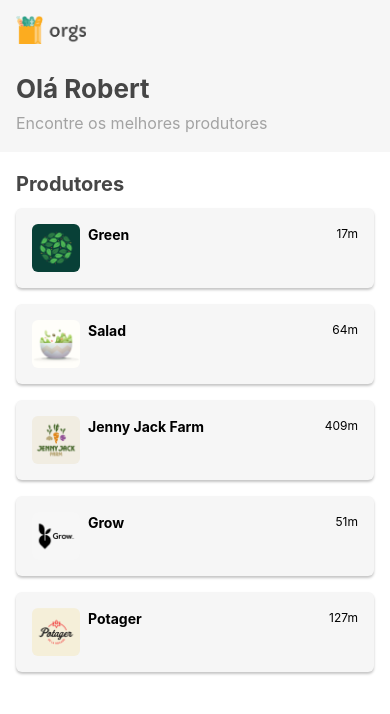
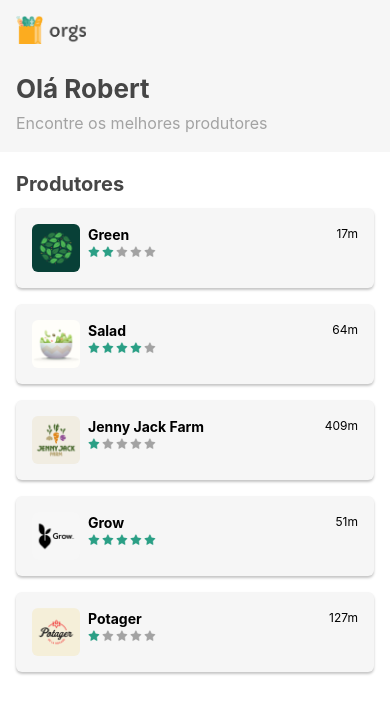
Before and after one commit to RA4Z/orgsHooks, a React Native app: screen / in a window 390 px wide. Shown: the top 714 px of the page. Built offline with nearby package versions, Linux system fonts and the light colour scheme.

Commit message:
Criação de estrelas interativas

```diff
--- /dev/null
+++ b/src/components/Estrelas.js
@@ -0,0 +1,53 @@
+import React, { useState } from "react";
+import { StyleSheet, Image, View, Touchable, TouchableOpacity } from 'react-native';
+
+import estrela from '../../assets/estrela.png';
+import estrelaCinza from '../../assets/estrelaCinza.png';
+
+export default function Estrelas({
+    quantidade: quantidadeAntiga,
+    editavel = false,
+    grande = false,
+}) {
+    const [ quantidade, setQuantidade] = useState(quantidadeAntiga);
+    const estilos = estilosFuncao(grande);
+
+    const getImage = (index) => {
+        if (index < quantidade) {
+            return estrela
+        }
+         return estrelaCinza;
+
+    }
+
+    const RenderEstrelas = () => {
+        const listaEstrelas = [];
+        for (let i = 0; i < 5; i++) {
+            listaEstrelas.push(
+                <TouchableOpacity
+                    key={i}
+                    onPress={() => setQuantidade(i + 1)}
+                    disabled={!editavel}
+                    >
+                    <Image source={getImage(i)} style={estilos.estrela} />
+                </TouchableOpacity>
+            );
+        }
+        return listaEstrelas;
+    }
+    return (
+        <View style={estilos.estrelas}>
+            <RenderEstrelas />
+        </View>
+    )
+}
+const estilosFuncao = (grande) => StyleSheet.create({
+    estrelas: {
+        flexDirection: 'row',
+    },
+    estrela: {
+        width: grande? 36 : 12,
+        height: grande? 36 : 12,
+        marginRight: 2,
+    },
+})
--- a/src/telas/Home/componentes/Produtor.js
+++ b/src/telas/Home/componentes/Produtor.js
@@ -1,12 +1,17 @@
 import React from "react";
 import { Text, View, Image, StyleSheet } from 'react-native';
+
+import Estrelas from "../../../components/Estrelas";
 
 export default function Produtor({ nome, imagem, distancia, estrelas }) {
     return (
         <View style={estilos.cartao}>
             <Image source={imagem} style={estilos.imagem} accessibilityLabel={nome} />
             <View style={estilos.informacoes}>
-                <Text style={estilos.nome}>{ nome }</Text>
+                <View>
+                    <Text style={estilos.nome}>{ nome }</Text>
+                    <Estrelas quantidade={estrelas}/>
+                </View>
                 <Text style={estilos.distancia}>{ distancia }</Text>
             </View>
         </View>
```
